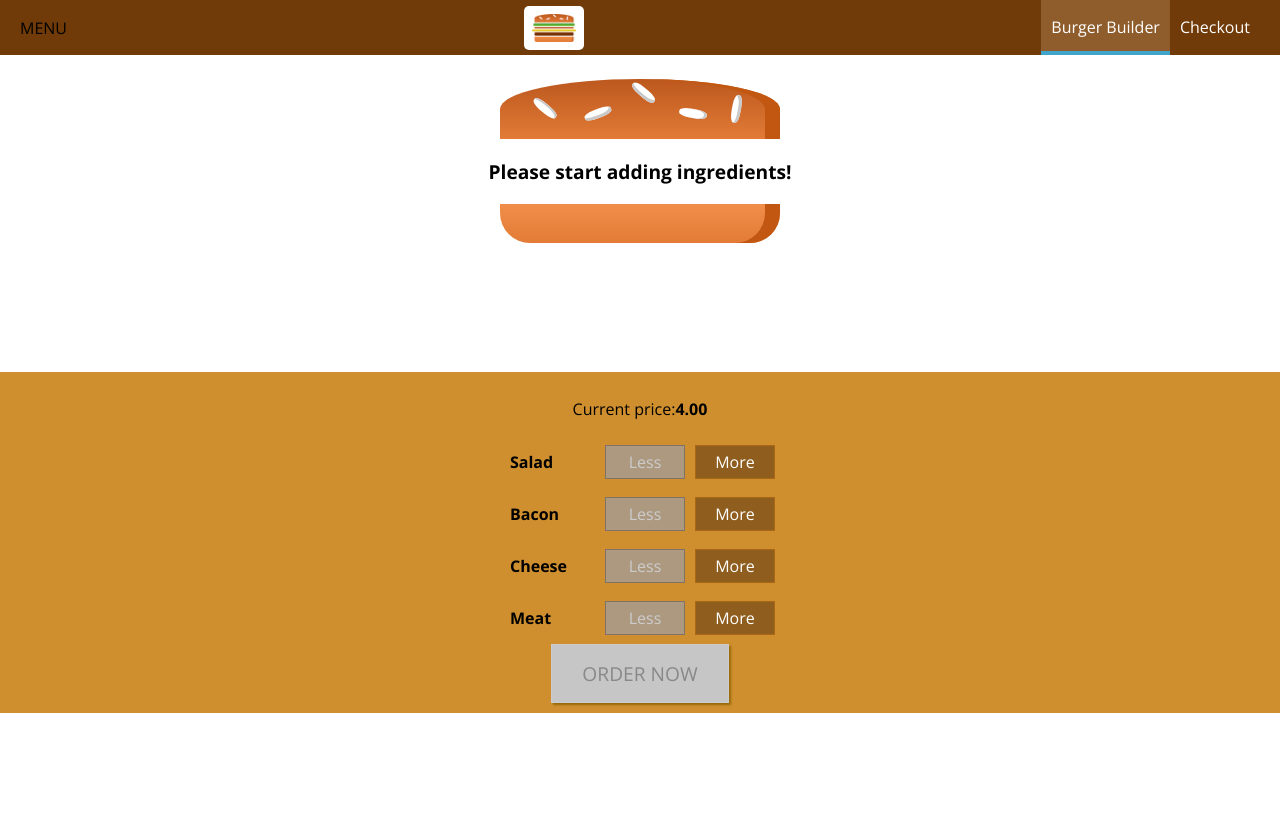
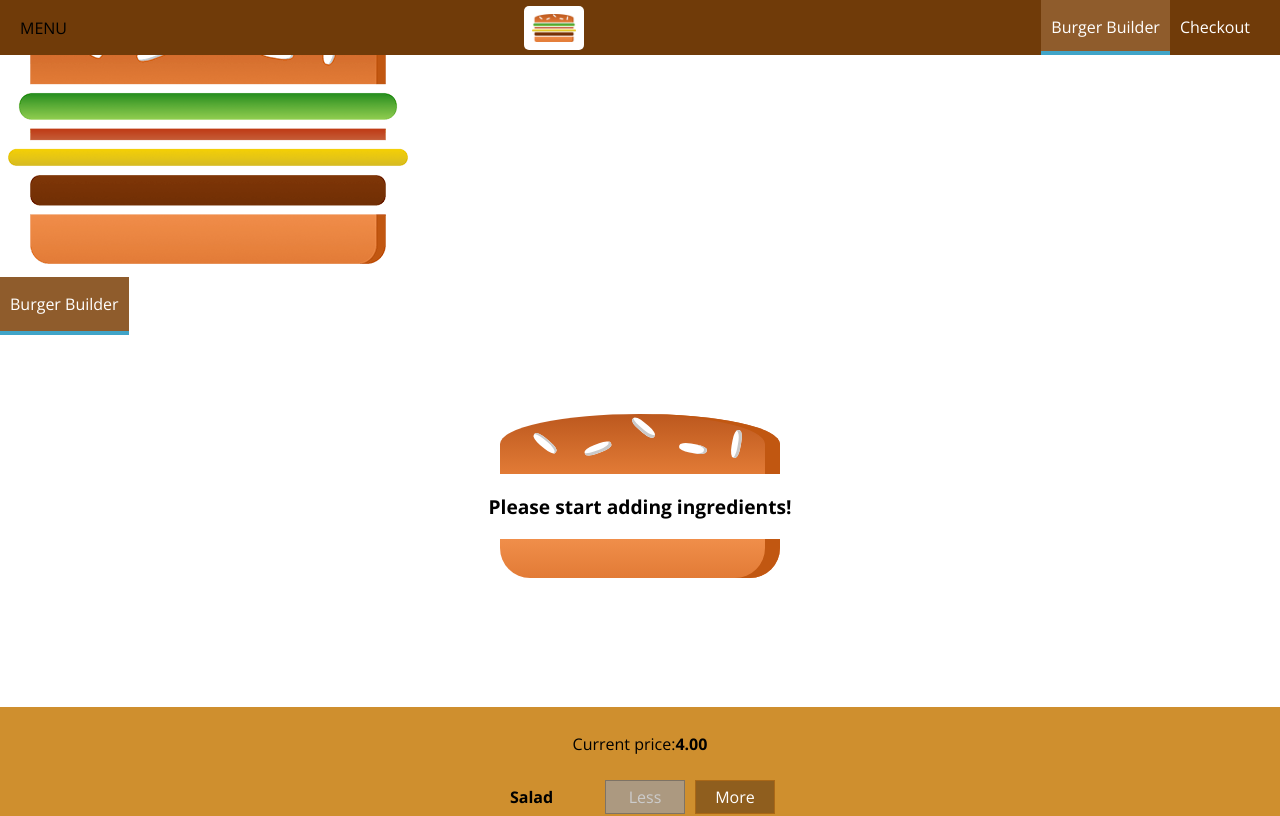
Before and after one commit to mikensubuga/burger-app, a React app: page / in a window 1280 px wide. Shown: the top 816 px of the page. Built offline with nearby package versions, Linux system fonts and the light colour scheme.

Commit message:
added sidedrawer

```diff
--- a/src/components/Layout/Layout.jsx
+++ b/src/components/Layout/Layout.jsx
@@ -1,11 +1,13 @@
 import React from "react";
 import * as classes from "./Layout.module.css";
 import Toolbar from "../Navigation/Toolbar/Toolbar";
+import SideDrawer from "../Navigation/SideDrawer/SideDrawer";
 
 const layout = props => (
   <div>
     {/* <div>Toolbar, SideDrawer, BackDrop</div> */}
     <Toolbar />
+    <SideDrawer />
     <main className={classes.Content}>{props.children}</main>
   </div>
 );
--- a/src/components/Navigation/NavigationItems/NavigationItem/NavigationItem.module.css
+++ b/src/components/Navigation/NavigationItems/NavigationItem/NavigationItem.module.css
@@ -1,17 +1,14 @@
 .NavigationItem {
-  margin: 0;
+  margin: 10px 0;
   box-sizing: border-box;
-  display: flex;
-  height: 100%;
-  align-items: center;
+  display: block;
+  width: 100%;
 }
 
 .NavigationItem a {
-  color: white;
+  color: #8f5c2c;
   text-decoration: none;
-  height: 100%;
-  padding: 16px 10px;
-  border-bottom: 4px solid transparent;
+  width: 100%;
   box-sizing: border-box;
   display: block;
 }
@@ -19,7 +16,30 @@
 .NavigationItem a:hover,
 .NavigationItem a:active,
 .NavigationItem a.active {
-  background-color: #8f5c2c;
-  border-bottom: 4px solid #40a4cb;
-  color: white;
+  color: #40a4c8;
 }
+
+@media (min-width: 500px) {
+  .NavigationItem {
+    margin: 0;
+    display: flex;
+    height: 100%;
+    width: auto;
+    align-items: center;
+  }
+
+  .NavigationItem a {
+    color: white;
+    height: 100%;
+    padding: 16px 10px;
+    border-bottom: 4px solid transparent;
+  }
+
+  .NavigationItem a:hover,
+  .NavigationItem a:active,
+  .NavigationItem a.active {
+    background-color: #8f5c2c;
+    border-bottom: 4px solid #40a4c8;
+    color: white;
+  }
+}
--- /dev/null
+++ b/src/components/Navigation/SideDrawer/SideDrawer.jsx
@@ -0,0 +1,19 @@
+import React from "react";
+
+import Logo from "../../Logo/Logo";
+import NavigationItems from "../NavigationItems/NavigationItems";
+import classes from "./SideDrawer.module.css";
+
+const sideDrawer = props => {
+  return (
+    <div>
+      <Logo />
+
+      <nav>
+        <NavigationItems />
+      </nav>
+    </div>
+  );
+};
+
+export default sideDrawer;
--- /dev/null
+++ b/src/components/Navigation/SideDrawer/SideDrawer.module.css
@@ -0,0 +1,27 @@
+.SideDrawer {
+  position: fixed;
+  width: 280px;
+  max-width: 70%;
+  height: 100%;
+  left: 0;
+  top: 0;
+  z-index: 200;
+  background-color: white;
+  padding: 32px 16px;
+  box-sizing: border-box;
+  transition: transform 0.3s ease-out;
+}
+
+@media (min-width: 500px) {
+  .SideDrawer {
+    display: none;
+  }
+}
+
+.Open {
+  transform: translateX(0);
+}
+
+.Close {
+  transform: translateX(-100%);
+}
```
